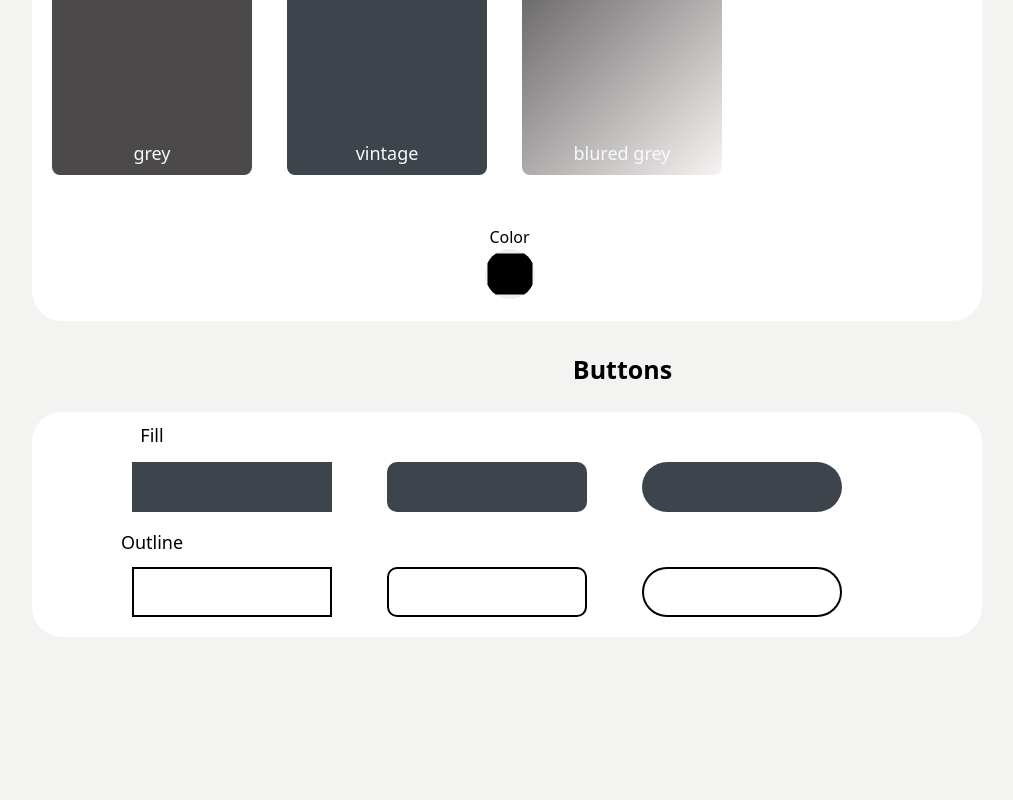
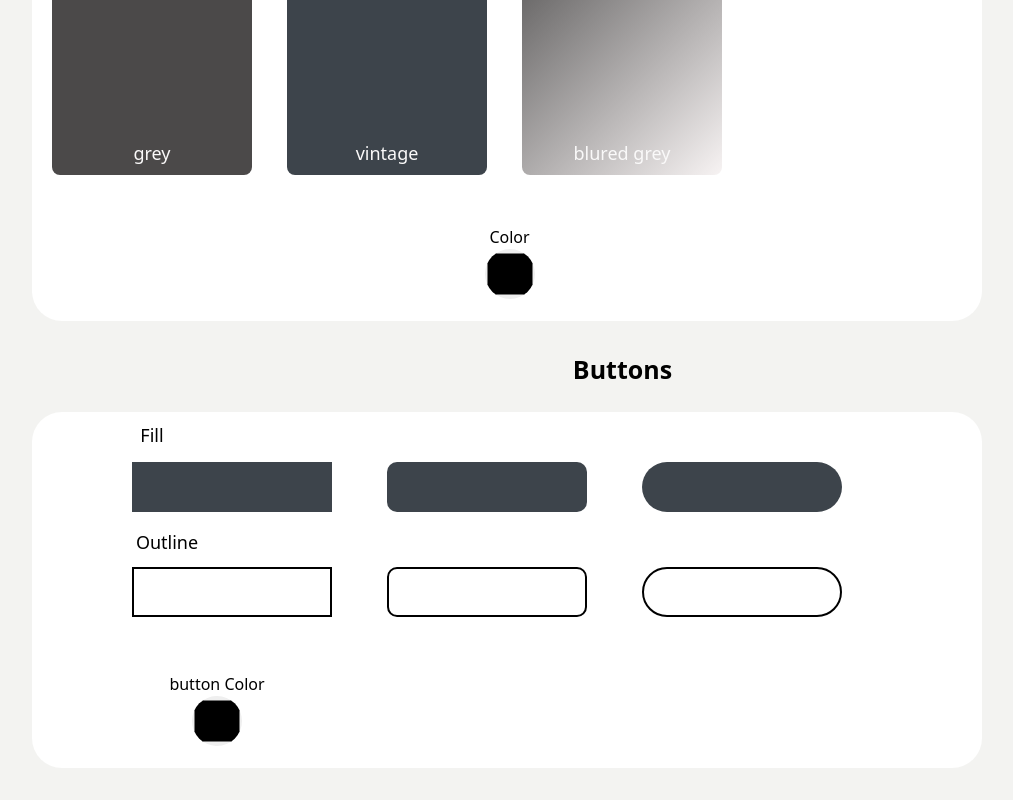
Before and after one commit to nat2132/MyLinkSpace, a React (Vite) app in the folder frontend/: page /appearance in a window 1280 px wide. Shown: the part 1740-2540 px from the top of the page, without its empty margins (40-1053 px from the left). Before the commit the page ends 2409 px from the top, so only its background shows below. Built offline with nearby package versions, Linux system fonts and the light colour scheme.

Commit message:
buttons theme

```diff
--- a/frontend/src/components/Appearance/appearance.jsx
+++ b/frontend/src/components/Appearance/appearance.jsx
@@ -137,7 +137,7 @@ function appearance() {
         </div>
 
         <div style={{marginTop:'50px', marginLeft:'80px',   backgroundColor: '',border:'2px solid black',      display:'flex',flexDirection:'column',alignItems:'center',gap:'0.5rem',position:'relative'}}class="grid-item1">
-            <h2 style={{color:'black',marginTop:'-40px',marginLeft:'-160px'}}>Outline</h2>
+            <h2 style={{color:'black',marginTop:'-40px',marginLeft:'-130px'}}>Outline</h2>
         </div>
 
 
@@ -145,6 +145,10 @@ function appearance() {
         </div>
 
         <div style={{marginTop:'50px', borderRadius:'30px',marginLeft:'80px', border:'2px solid black',         backgroundColor: '', display:'flex',flexDirection:'column',alignItems:'center',gap:'0.5rem',position:'relative'}}class="grid-item1">
+        </div>
+        <div style={{marginTop:'50px',marginLeft:'80px'}}>
+            <h2>button Color</h2>
+            <input style={{border:'none',borderRadius:'30px',width:'50px',height:'50px'}}type="color" placeholder='color' value={color} onChange={handleChange} />
         </div>
 
 
```
